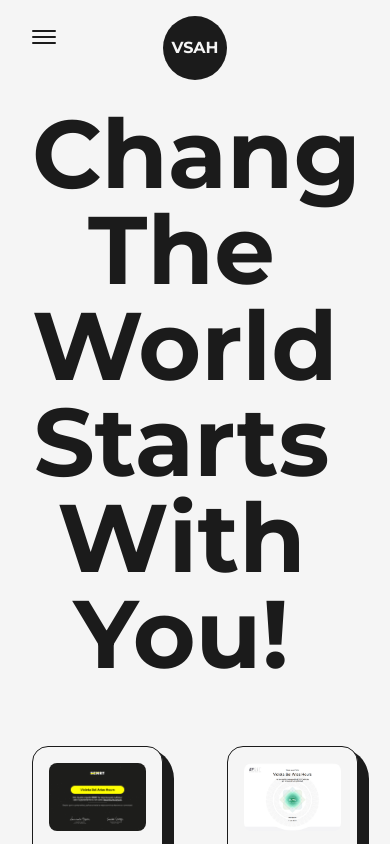
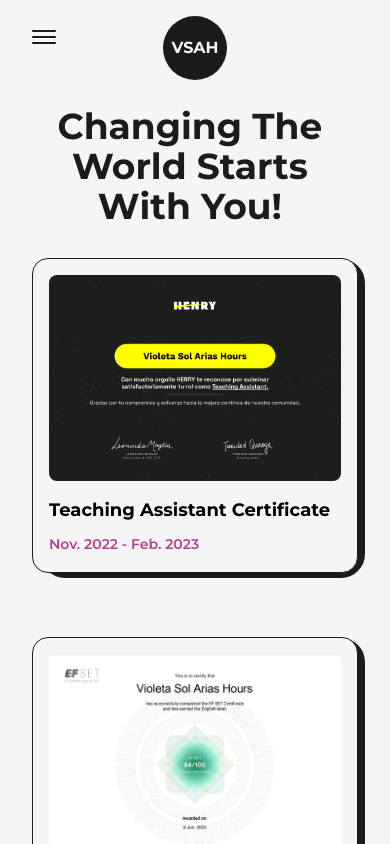
Before and after one commit to VioleHours/My-portfolio, a Next.js app: page /certificates in a window 390 px wide. Shown: the top 844 px of the page. Built offline with nearby package versions, Linux system fonts and the light colour scheme.

Commit message:
Certificates responsive

```diff
--- a/src/components/HireMe.js
+++ b/src/components/HireMe.js
@@ -7,6 +7,7 @@ const HireMe = () => {
     <div
       className="fixed left-4 bottom-4
     flex items-center justify-center overflow-hidden md:right-8 md:left-auto md:top-0 md:bottom-auto md:absolute
+    sm:right-0
     "
     >
       <div className="w-48 h-auto flex items-center justify-center relative md:w-24">
--- a/src/pages/certificates.js
+++ b/src/pages/certificates.js
@@ -14,13 +14,13 @@ const FramerImage = motion(Image)
 const FeaturedCertificates = ({ img, title, time, link }) => {
   return (
     <li className='relative col-span-1 w-full p-4 bg-light border border-solid border-dark rounded-2xl dark:bg-dark dark:border-light'>
-        <div className="absolute top-0 -right-3 -z-10 w-[101%] h-[103%] rounded-[2rem] bg-dark
-      rounded-br-3xl dark:bg-light
+        <div className="absolute top-0 -right-3 -z-10 w-[101%] h-[103%] rounded-[2rem] bg-dark rounded-br-3xl dark:bg-light xs:-right-2 sm:h-[102%] xs:w-full xs:rounded-[1.5rem]
+
       " />
       <Link
         href={link}
         target="_blank"
-        className="w-full inline-block cursor-pointer overflow-hidden rounded-lg"
+        className="w-full inline-block cursor-pointer overflow-hidden rounded-lg lg:w-full"
       >
         <FramerImage src={img} alt={title} className="w-full h-auto"
         whileHover={{scale:1.05}}
@@ -29,8 +29,8 @@ const FeaturedCertificates = ({ img, title, time, link }) => {
       </Link>
 
       <Link href={link} target="_blank">
-        <h2 className='capitalize text-2xl font-bold my-2 hover:underline'>{title}</h2>
-        <span className='text-primary dark:text-primaryDark font-semibold'>{time}</span>
+        <h2 className='capitalize text-2xl font-bold my-2 hover:underline sm:text-lg'>{title}</h2>
+        <span className='text-primary dark:text-primaryDark font-semibold sm:text-sm'>{time}</span>
       </Link>
     </li>
   );
@@ -48,12 +48,12 @@ const certificates = () => {
       overflow-hidden dark:text-light
       "
       >
-        <Layout className="pt-16">
+        <Layout className="pt-16 ">
           <AnimatedText
             text="Changing the world starts with you!"
-            className="mb-16"
+            className="mb-16 lg:!text-7xl sm:mb-8 sm:!text-6xl xs:!text-4xl"
           />
-          <ul className="grid grid-cols-2 gap-16">
+          <ul className="grid grid-cols-2 gap-16 lg:gap-8 md:grid-cols-1 md:gap-y-16">
             <FeaturedCertificates
             img={certificado1}
             title='Teaching Assistant Certificate'
```
